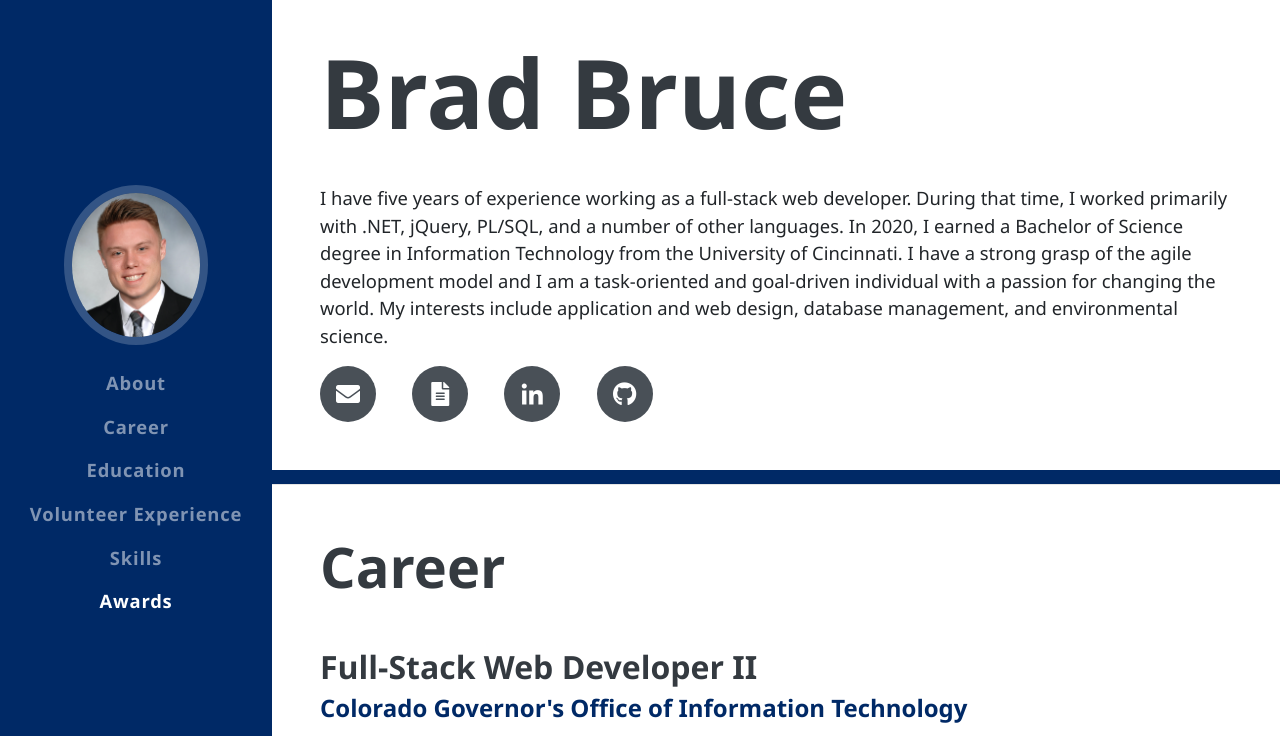
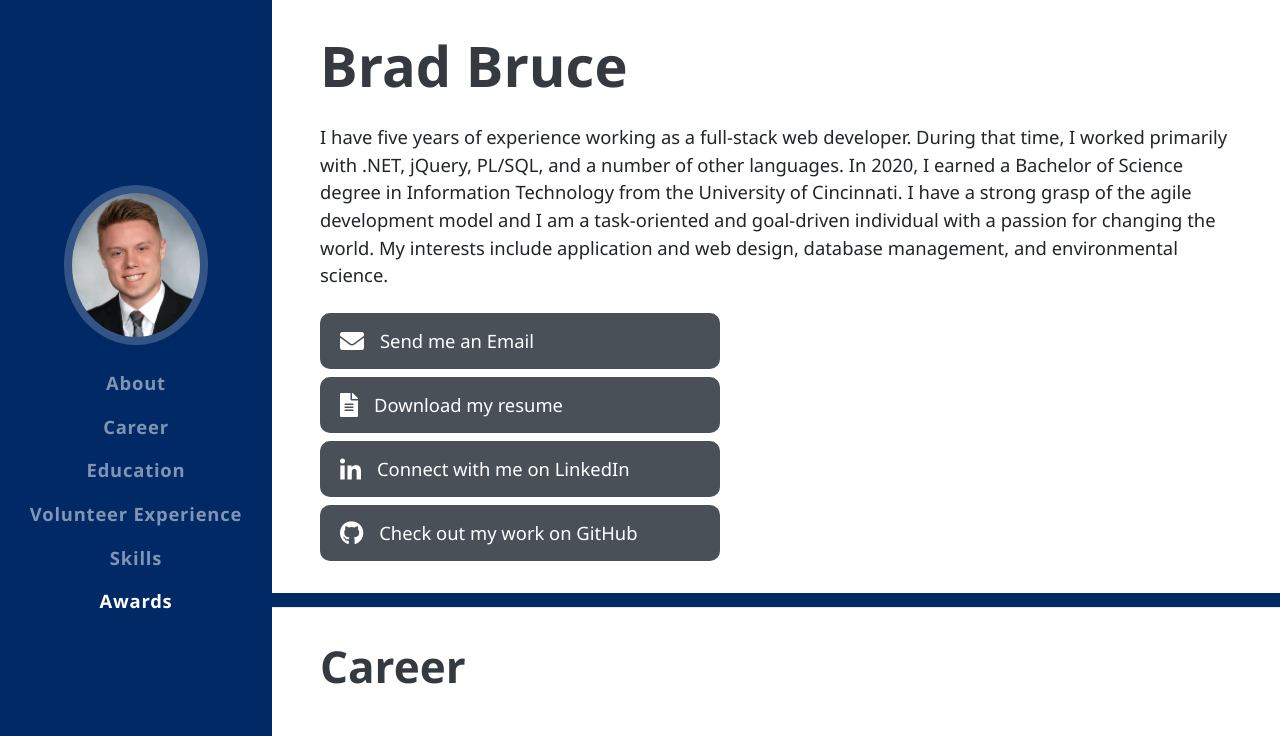
Before and after one commit to bradleyabruce/BradleyBruce.com, a plain HTML site: page index.html in a window 1280 px wide. Shown: the top 736 px of the page. Drawn offline with Linux system fonts and the light colour scheme; a web font is replaced by a local one.

Commit message:
- Made action buttons larger and added labels. - Modified all fonts to be slightly smaller.

```diff
--- a/css/resume.css
+++ b/css/resume.css
@@ -39,16 +39,19 @@ h6 {
 }
 
 h1 {
-  font-size: 6rem;
-  line-height: 5.5rem;
+  font-size: 3.5rem;
 }
 
 h2 {
-  font-size: 3.5rem;
+  font-size: 2.75rem;
 }
 
 h3 {
-  font-size: 2rem;
+  font-size: 1.75rem;
+}
+
+h4 {
+     font-size: 1.25rem;
 }
 
 .subheading {
@@ -59,17 +62,34 @@ h3 {
 }
 
 .social-icons a {
-  display: inline-block;
-  height: 3.5rem;
-  width: 3.5rem;
-  background-color: #495057;
-  color: #fff !important;
-  border-radius: 100%;
-  text-align: center;
-  font-size: 1.5rem;
-  line-height: 3.5rem;
-  margin-right: 2rem;
+     display: flex;
+     text-decoration: none;
+     background-color: #495057;
+     color: #fff !important;
+     border-radius: 10px;
+     width: 100%;
+     padding-left: 20px;
+     padding-right: 20px;
 }
+
+@media (min-width: 576px) {
+     .social-icons a {
+          width: 400px;
+     }
+}
+
+.social-icons span {
+     align-content: center;
+}
+
+.social-icons i {
+     display: inline-block;
+     height: 3.5rem;
+     text-align: center;
+     font-size: 1.5rem;
+     line-height: 3.5rem;
+     margin-right: 1rem;
+   }
 
 .social-icons a:hover {
   background-color: #002966;
@@ -149,8 +169,8 @@ h3 {
 }
 
 section.resume-section {
-  padding-top: 5rem !important;
-  padding-bottom: 5rem !important;
+  padding-top: 2rem !important;
+  padding-bottom: 1rem !important;
   border-bottom: solid;
   border-bottom-width: 14px;
   border-bottom-color: #002966;
@@ -171,13 +191,6 @@ section.resume-section .resume-item .resume-date {
   }
 }
 
-@media (min-width: 768px/*992px*/) {
-  section.resume-section {
-    padding-top: 3rem !important;
-    padding-bottom: 3rem !important;
-  }
-}
-
 .bg-primary {
   background-color: #002966 !important;
 }
--- a/index.html
+++ b/index.html
@@ -60,23 +60,35 @@
                <!-- About -->
                <section class="resume-section p-3 p-md-5 d-flex d-column" id="about">
                     <div class="my-auto">
-                         <h1 class="mb-6">Brad Bruce</h1>
+                         <h1 class="">Brad Bruce</h1>
 
-                         <p class="mt-5">I have five years of experience working as a full-stack web developer. During that time, I worked primarily with .NET, jQuery, PL/SQL, and a number of other languages. In 2020, I earned a Bachelor of Science degree in Information Technology from the University of Cincinnati. I have a strong grasp of the agile development model and I am a task-oriented and goal-driven individual with a passion for changing the world. My interests include application and web design, database management, and environmental science.</p>
+                         <p class="mt-4">I have five years of experience working as a full-stack web developer. During that time, I worked primarily with .NET, jQuery, PL/SQL, and a number of other languages. In 2020, I earned a Bachelor of Science degree in Information Technology from the University of Cincinnati. I have a strong grasp of the agile development model and I am a task-oriented and goal-driven individual with a passion for changing the world. My interests include application and web design, database management, and environmental science.</p>
 
-                         <div class="social-icons">
+                         <div class="social-icons mt-4 mb-3">
+                              <div class="social-icon mb-2">
                                    <a href="mailto:bradleyabruce@outlook.com">
-                                   <i class="fab fa fa-envelope"> </i>
+                                        <i class="fab fa fa-envelope"></i>
+                                        <span>Send me an Email</span>
                                    </a>
+                              </div>
+                              <div class="social-icon mb-2">
                                    <a href="img/Resume.pdf" target="_blank">
                                         <i class="fab fa fa-file-alt"> </i>
+                                        <span>Download my resume</span>
                                    </a>
+                              </div>
+                              <div class="social-icon mb-2">
                                    <a href="https://www.linkedin.com/in/bradleyabruce" target="_blank">
                                         <i class="fab fa-linkedin-in"></i>
+                                        <span>Connect with me on LinkedIn</span>
                                    </a>
+                              </div>
+                              <div class="social-icon mb-2">
                                    <a href="https://github.com/Bradleyabruce" target="_blank">
                                         <i class="fab fa-github"></i>
+                                        <span>Check out my work on GitHub</span>
                                    </a>
+                              </div>
                          </div>
                     </div>
                </section>
```
Lines whose indentation alone changed are shown as unchanged.
